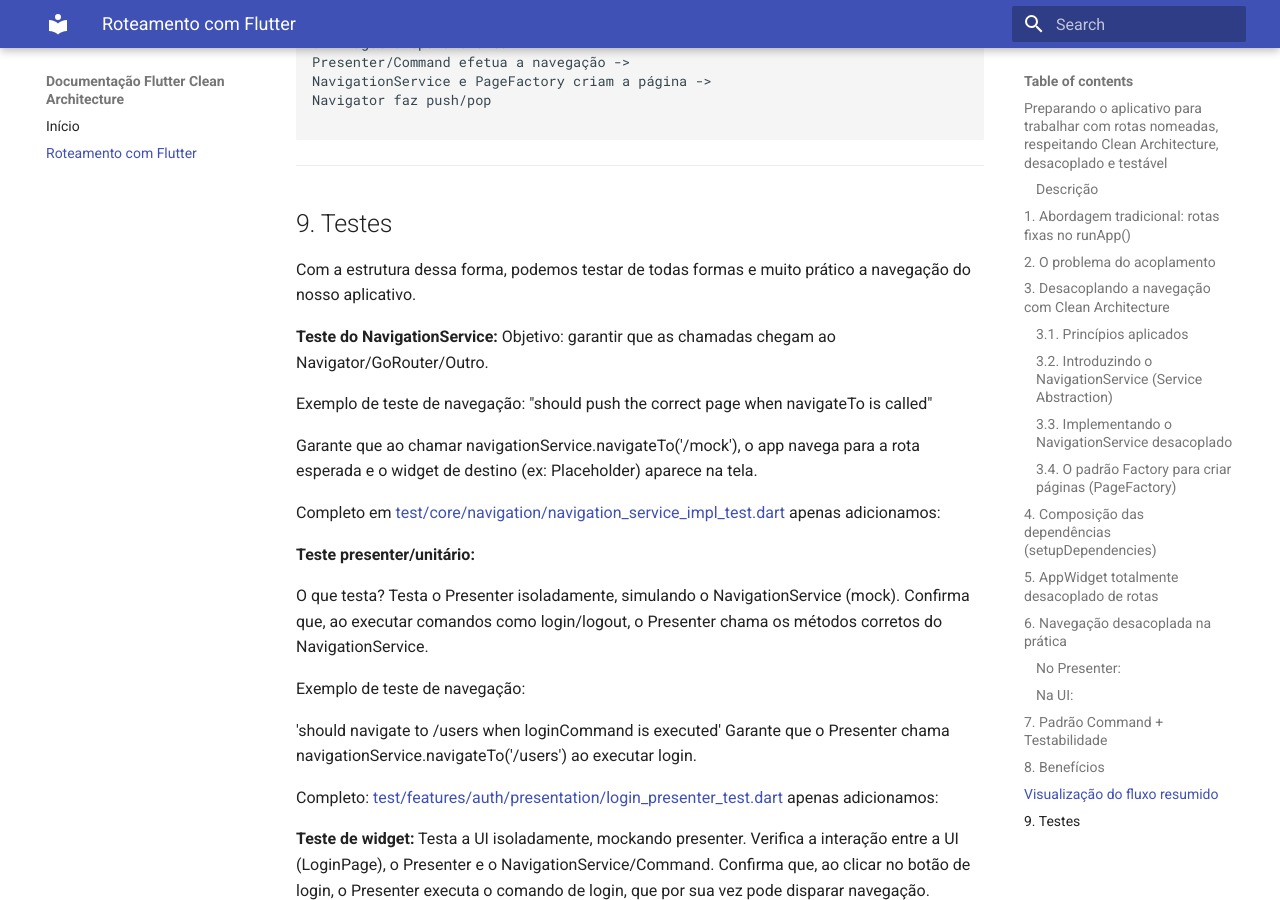
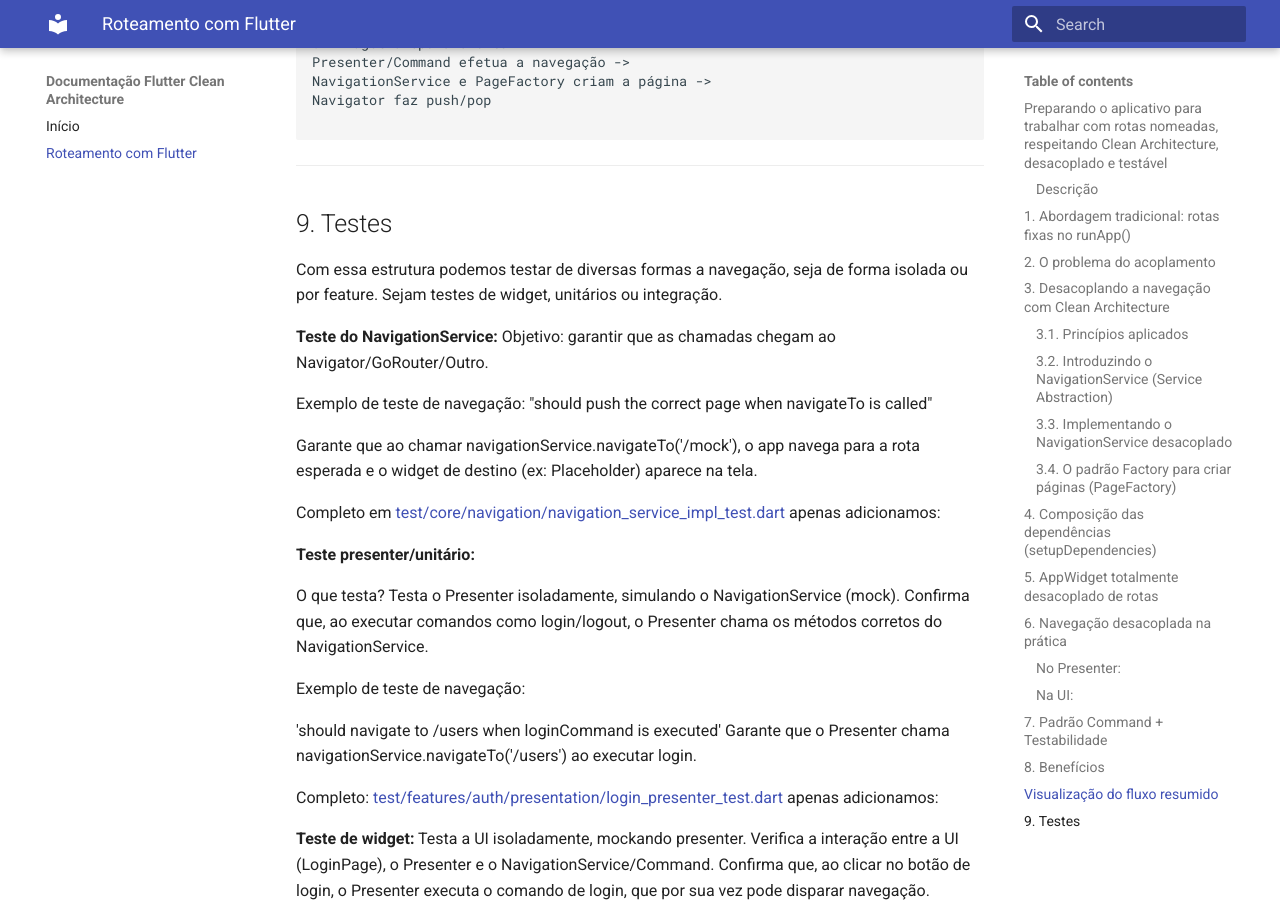
Before and after one commit to claytonmagalhaesdev/flutter_clean_arch_template, an MkDocs documentation site: the page built from docs/docs/roteamento.md, in a window 1280 px wide and 900 px high, scrolled down 7286 px. Built offline with MkDocs 1.6.1 and Material for MkDocs 9.7.7, drawn with Linux system fonts in a browser that asks for light colours.

Commit message:
docs: :memo: doc update remove extra texts

```diff
--- a/docs/docs/roteamento.md
+++ b/docs/docs/roteamento.md
@@ -323,7 +323,7 @@ Navigator faz push/pop
 
 ## 9. Testes
 
-Com a estrutura dessa forma, podemos testar de todas formas e muito prático a navegação do nosso aplicativo.
+Com essa estrutura podemos testar de diversas formas a navegação, seja de forma isolada ou por feature. Sejam testes de widget, unitários ou integração.
 
 **Teste do NavigationService:**
 Objetivo: garantir que as chamadas chegam ao Navigator/GoRouter/Outro.
```
